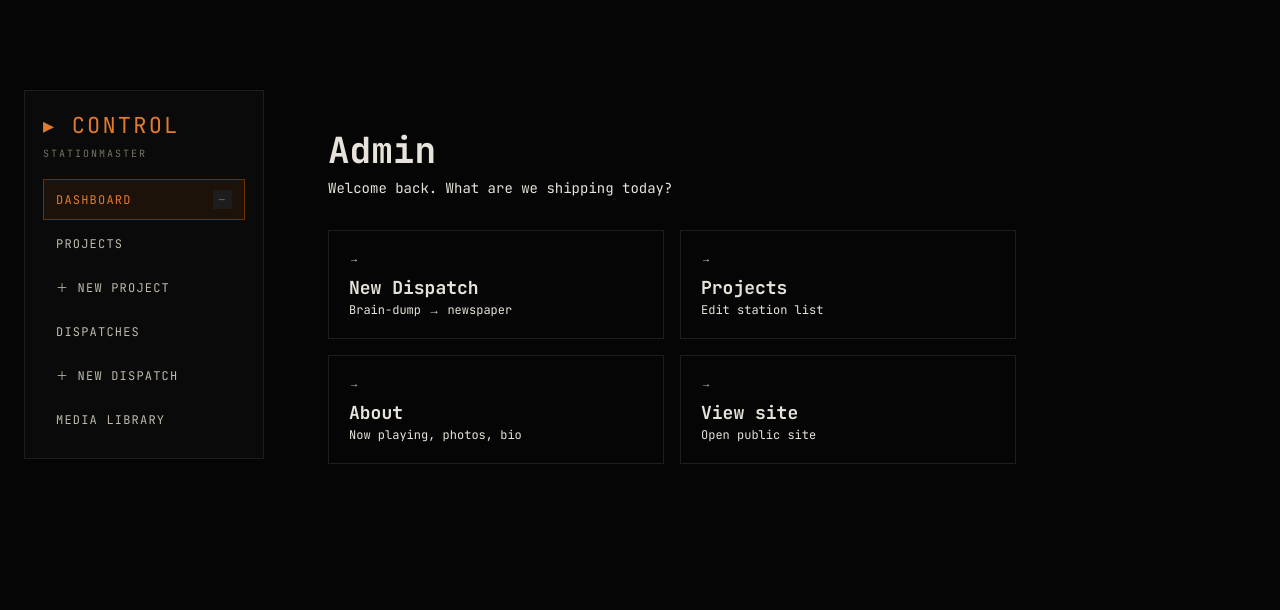
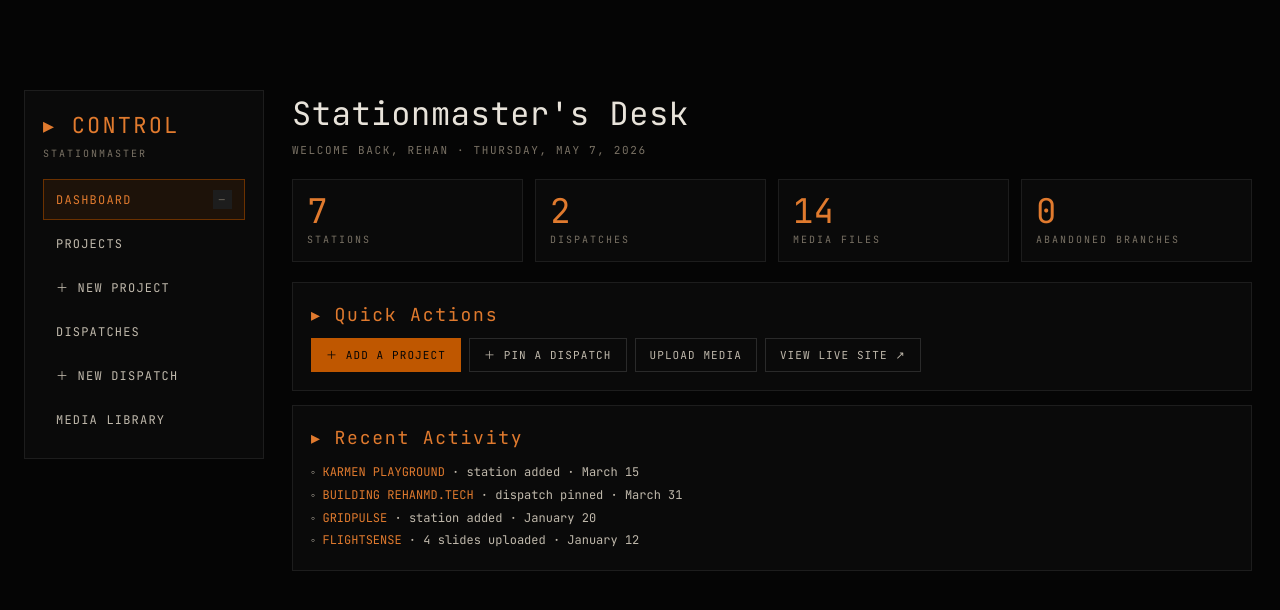
Before and after one commit to rehanmollick/rehanmd.tech, a Next.js app: page /admin in a window 1280 px wide. Shown: the top 610 px of the page. Built offline with nearby package versions, Linux system fonts and the light colour scheme; no server answers.

Commit message:
feat(admin): rebuild dashboard as Stationmaster's Desk with stats, quick actions, activity

```diff
--- a/src/app/admin/page.tsx
+++ b/src/app/admin/page.tsx
@@ -1,35 +1,219 @@
+// Admin dashboard. Verbatim copy + structure from prototype/app.js:465–497
+// per .spec/13 §C.10. Stat cards, quick actions, recent activity.
+//
+// "Abandoned Branches" stat is preserved from the prototype even though
+// BRANCHES = [] — it always reads 0, which is intentional.
+
 import Link from "next/link";
+import { projects } from "@/data/projects";
+import { getAllPosts } from "@/lib/mdx";
+
+function formatLongDate(d: Date): string {
+  return d
+    .toLocaleDateString("en-US", {
+      weekday: "long",
+      year: "numeric",
+      month: "long",
+      day: "numeric",
+    })
+    .toUpperCase();
+}
 
 export default function AdminDashboard() {
+  const dispatches = getAllPosts();
+  const totalSlides = projects.reduce((a, p) => a + (p.slides?.length || 0), 0);
+  const abandonedBranches = 0; // BRANCHES = [] — see .spec §A.3
+
   return (
-    <div className="p-10 max-w-3xl">
-      <h1 className="text-4xl font-bold mb-2">Admin</h1>
-      <p className="text-text-muted mb-8 text-sm">
-        Welcome back. What are we shipping today?
-      </p>
-      <div className="grid grid-cols-2 gap-4">
-        <Tile href="/admin/dispatches/new" label="New Dispatch" desc="Brain-dump → newspaper" />
-        <Tile href="/admin/projects" label="Projects" desc="Edit station list" />
-        <Tile href="/admin/about" label="About" desc="Now playing, photos, bio" />
-        <Tile href="/blog" label="View site" desc="Open public site" external />
+    <div style={{ padding: "0 4px" }}>
+      <h2
+        className="font-pixel"
+        style={{
+          fontSize: 32,
+          color: "var(--text-primary)",
+          margin: 0,
+          letterSpacing: "0.02em",
+        }}
+      >
+        Stationmaster&apos;s Desk
+      </h2>
+      <div
+        className="page-sub font-mono"
+        style={{
+          fontSize: 11,
+          color: "var(--text-muted)",
+          letterSpacing: "0.15em",
+          marginTop: 4,
+          marginBottom: 20,
+          textTransform: "uppercase",
+        }}
+      >
+        WELCOME BACK, REHAN · {formatLongDate(new Date())}
+      </div>
+
+      <div
+        className="admin-stats"
+        style={{
+          display: "grid",
+          gridTemplateColumns: "repeat(4, 1fr)",
+          gap: 12,
+          marginBottom: 20,
+        }}
+      >
+        <Stat n={projects.length} label="Stations" />
+        <Stat n={dispatches.length} label="Dispatches" />
+        <Stat n={totalSlides} label="Media Files" />
+        <Stat n={abandonedBranches} label="Abandoned Branches" />
+      </div>
+
+      <Card title="▸ Quick Actions" mb={14}>
+        <div style={{ display: "flex", gap: 8, flexWrap: "wrap", marginTop: 8 }}>
+          <BtnLink href="/admin/projects/new" primary>
+            ＋ Add a Project
+          </BtnLink>
+          <BtnLink href="/admin/dispatches/new">＋ Pin a Dispatch</BtnLink>
+          <BtnLink href="/admin/media">Upload Media</BtnLink>
+          <BtnLink href="/" target="_blank">
+            View Live Site ↗
+          </BtnLink>
+        </div>
+      </Card>
+
+      <Card title="▸ Recent Activity">
+        <div
+          className="font-mono"
+          style={{
+            fontSize: 12,
+            color: "var(--text-secondary)",
+            lineHeight: 1.9,
+            marginTop: 6,
+          }}
+        >
+          <Activity title="KARMEN PLAYGROUND" what="station added" when="March 15" />
+          <Activity title="BUILDING REHANMD.TECH" what="dispatch pinned" when="March 31" />
+          <Activity title="GRIDPULSE" what="station added" when="January 20" />
+          <Activity title="FLIGHTSENSE" what="4 slides uploaded" when="January 12" />
+        </div>
+      </Card>
+    </div>
+  );
+}
+
+function Stat({ n, label }: { n: number; label: string }) {
+  return (
+    <div
+      className="stat"
+      style={{
+        background: "var(--bg-primary)",
+        border: "1px solid #1d1d1d",
+        padding: 14,
+      }}
+    >
+      <div
+        className="n font-pixel"
+        style={{ fontSize: 34, color: "var(--accent-light)", lineHeight: 1 }}
+      >
+        {n}
+      </div>
+      <div
+        className="l font-mono"
+        style={{
+          fontSize: 10,
+          color: "var(--text-muted)",
+          letterSpacing: "0.2em",
+          textTransform: "uppercase",
+          marginTop: 4,
+        }}
+      >
+        {label}
       </div>
     </div>
   );
 }
 
-function Tile({ href, label, desc, external }: { href: string; label: string; desc: string; external?: boolean }) {
-  const inner = (
-    <div className="border border-white/10 p-5 hover:border-accent transition-colors">
-      <div className="text-accent text-[10px] tracking-widest uppercase mb-2">→</div>
-      <div className="text-lg font-bold">{label}</div>
-      <div className="text-text-muted text-xs">{desc}</div>
+function Card({
+  title,
+  mb,
+  children,
+}: {
+  title: string;
+  mb?: number;
+  children: React.ReactNode;
+}) {
+  return (
+    <div
+      className="form-card"
+      style={{
+        background: "var(--bg-primary)",
+        border: "1px solid #1d1d1d",
+        padding: 18,
+        marginBottom: mb,
+      }}
+    >
+      <h3
+        className="font-pixel"
+        style={{
+          fontSize: 18,
+          color: "var(--accent-light)",
+          margin: "0 0 10px",
+          letterSpacing: "0.1em",
+        }}
+      >
+        {title}
+      </h3>
+      {children}
     </div>
   );
-  return external ? (
-    <a href={href} target="_blank" rel="noreferrer">
-      {inner}
-    </a>
-  ) : (
-    <Link href={href}>{inner}</Link>
+}
+
+function BtnLink({
+  href,
+  primary,
+  target,
+  children,
+}: {
+  href: string;
+  primary?: boolean;
+  target?: string;
+  children: React.ReactNode;
+}) {
+  return (
+    <Link
+      href={href}
+      target={target}
+      className="btn font-mono"
+      style={{
+        fontSize: 11,
+        padding: "8px 14px",
+        border: "1px solid",
+        borderColor: primary ? "var(--accent)" : "#2a2a2a",
+        background: primary ? "var(--accent)" : "transparent",
+        color: primary ? "#050505" : "var(--text-secondary)",
+        letterSpacing: "0.1em",
+        textTransform: "uppercase",
+        textDecoration: "none",
+        transition: "all .15s",
+      }}
+    >
+      {children}
+    </Link>
   );
 }
+
+function Activity({
+  title,
+  what,
+  when,
+}: {
+  title: string;
+  what: string;
+  when: string;
+}) {
+  return (
+    <div>
+      ◦{" "}
+      <span style={{ color: "var(--accent-light)" }}>{title}</span> · {what} ·{" "}
+      {when}
+    </div>
+  );
+}
```
